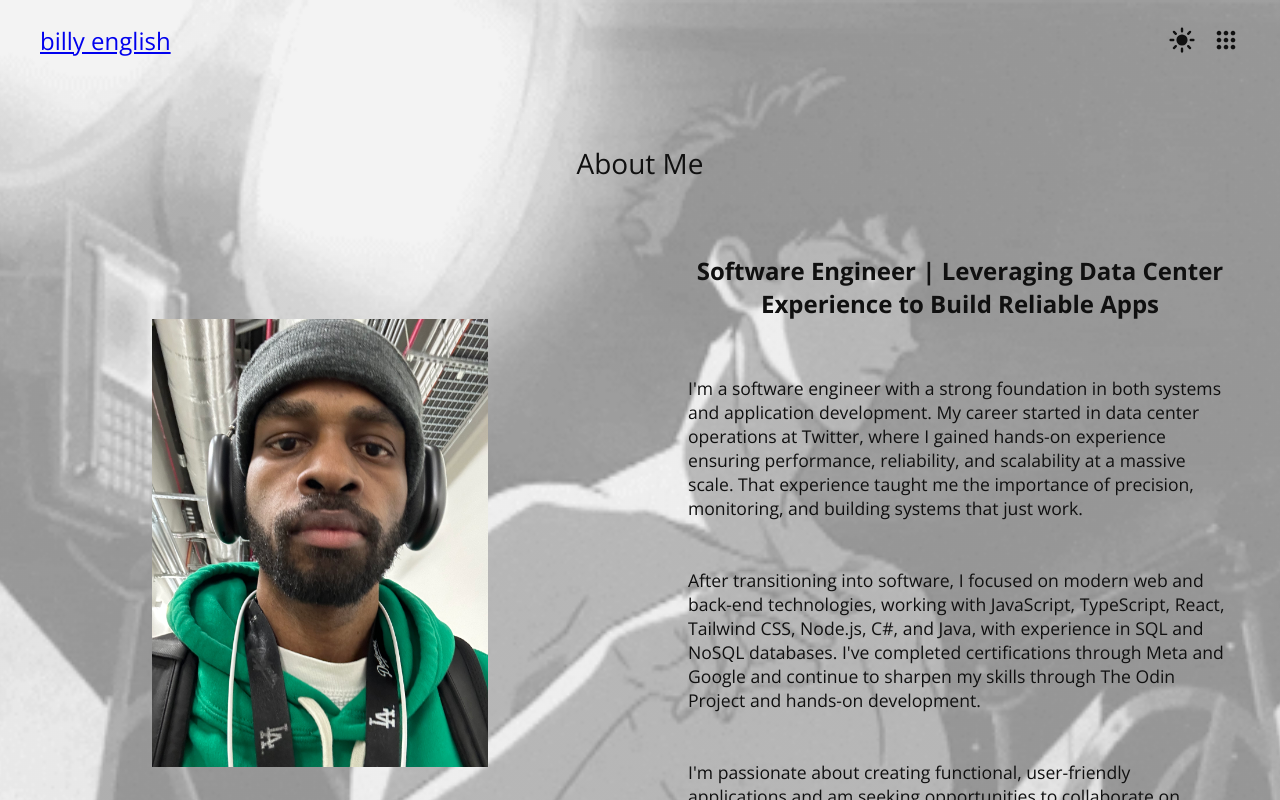
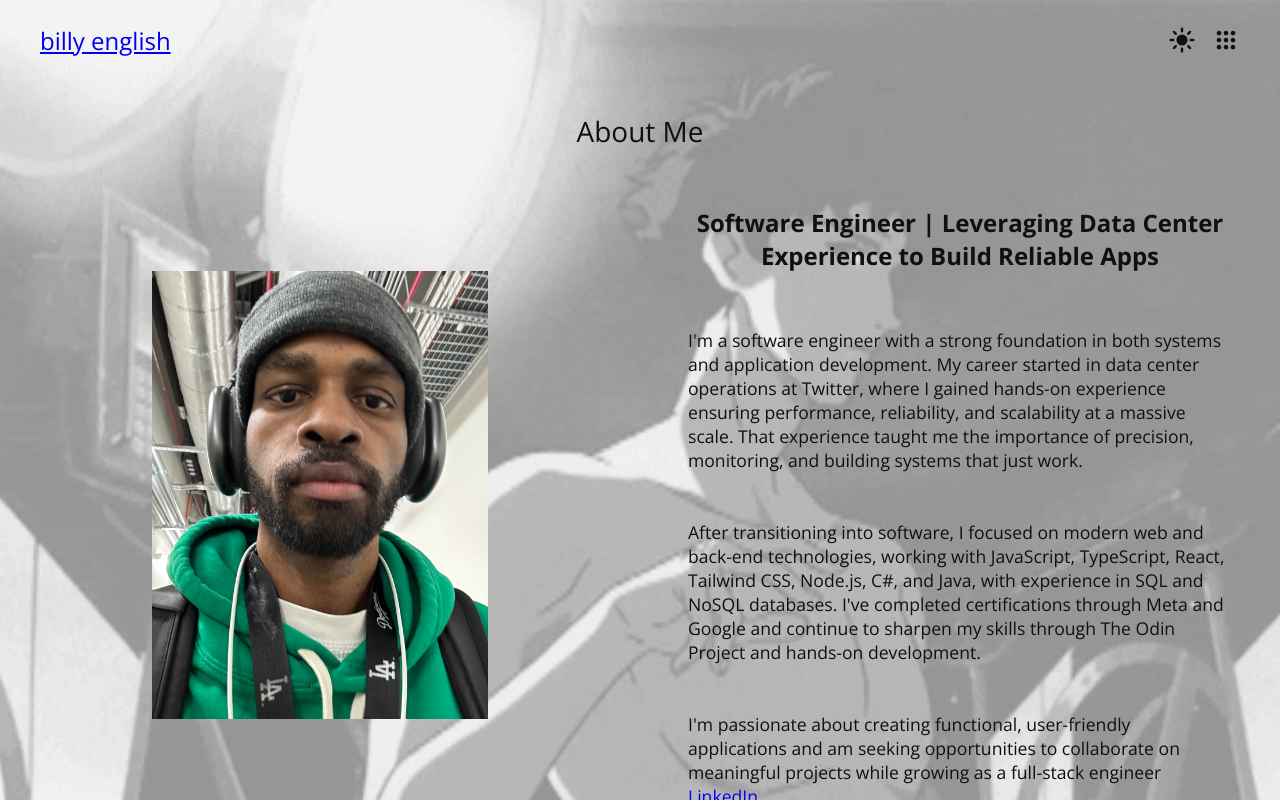
Before and after one commit to billyenglish/billy-portfolio, a React (Vite) app: page /#/about_me in a window 1280 px wide. Shown: the top 800 px of the page. Built offline with nearby package versions, Linux system fonts and the light colour scheme; a web font is replaced by a local one.

Commit message:
Implementing light and dark mode.

```diff
--- a/src/assets/styles/about_me.css
+++ b/src/assets/styles/about_me.css
@@ -1,9 +1,9 @@
 #about_me_section {
-    padding: 6rem 0;
+    padding: 5rem 0;
 }
 
 .about_title {
-    padding: 3rem 0;
+    padding: 2rem 0;
 }
 
 #about_me_section_content {
```
